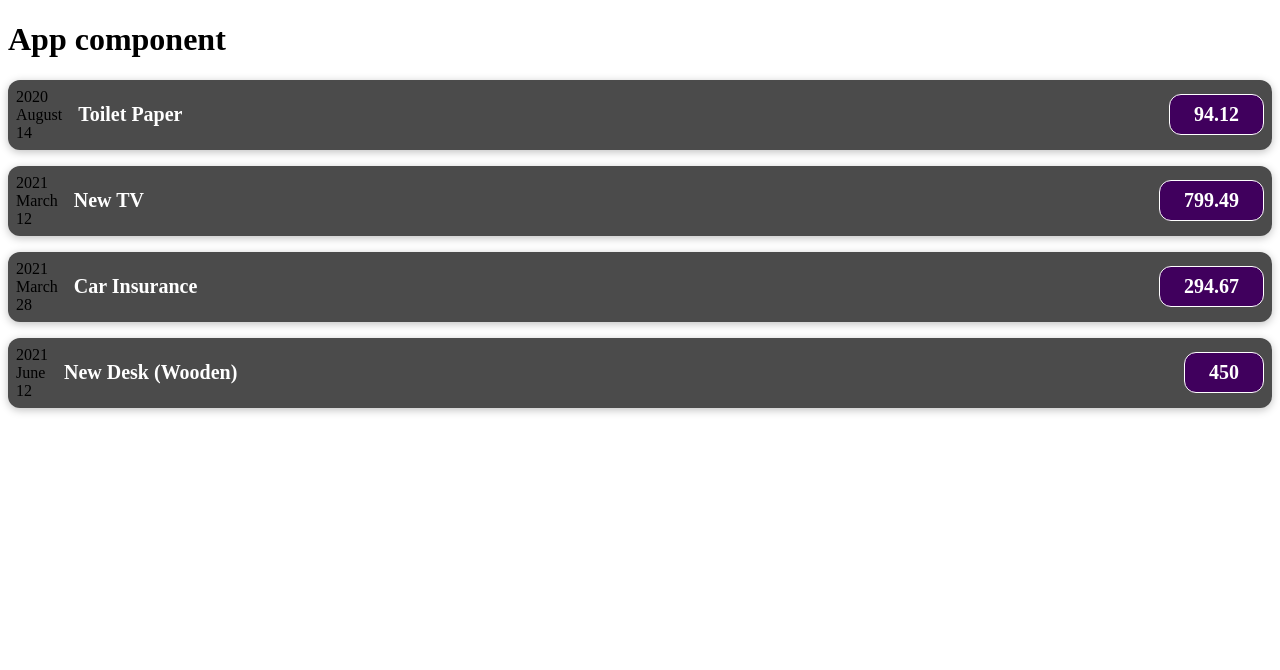
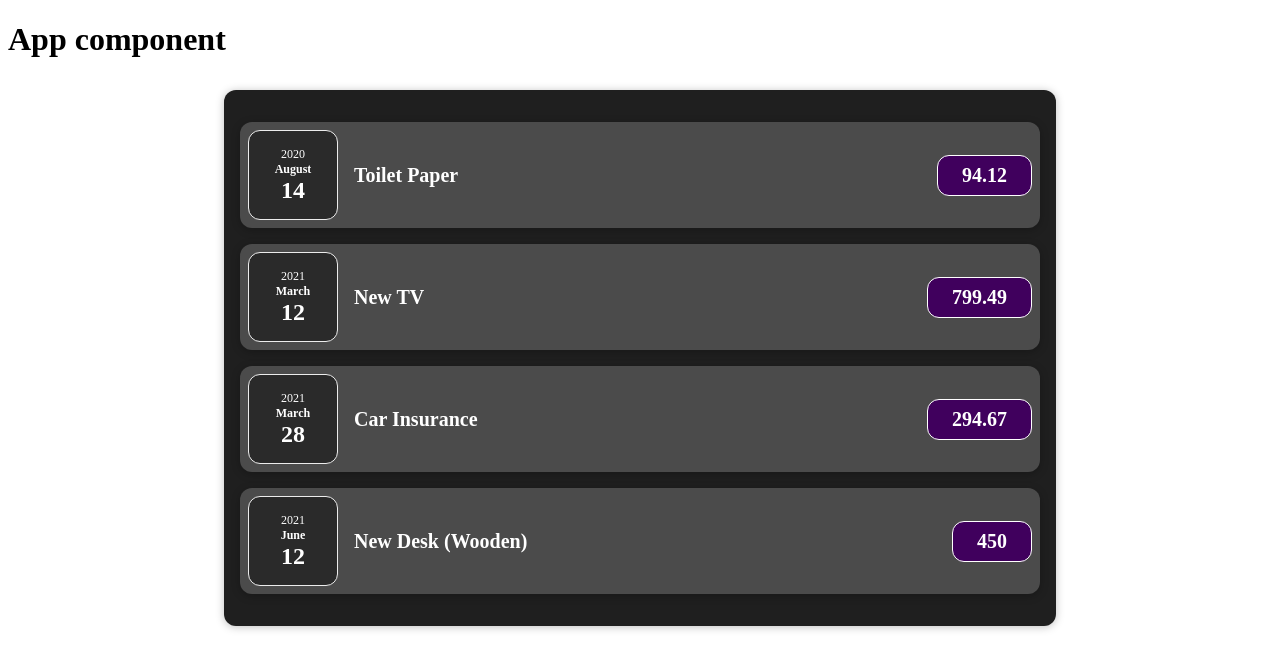
Before and after one commit to GzimAsani/ExpenseTracker, a React (Create React App) app: page / in a window 1280 px wide. Shown: the top 670 px of the page. Built offline with nearby package versions, Linux system fonts and the light colour scheme.

Commit message:
Updated/created new components, adding props and dividing work in smaller componenets

```diff
--- a/src/App.js
+++ b/src/App.js
@@ -1,4 +1,4 @@
-import ExpenseItem from "./components/expenseItem";
+import Expense from "./components/expenses";
 function App() {
   const expenses = [
     {
@@ -26,24 +26,7 @@
     <div className="App">
      <h1>App component</h1>
      <div>
-      <ExpenseItem title={expenses[0].title}
-                   amount={expenses[0].amount}
-                   date={expenses[0].date}
-      />
-      <ExpenseItem title={expenses[1].title}
-                   amount={expenses[1].amount}
-                   date={expenses[1].date}
-      />
-
-      <ExpenseItem title={expenses[2].title}
-                   amount={expenses[2].amount}
-                   date={expenses[2].date}
-      />
-
-      <ExpenseItem title={expenses[3].title}
-                   amount={expenses[3].amount}
-                   date={expenses[3].date}
-      />
+      < Expense data={expenses}/>
      </div>
     </div>
   );
--- a/src/components/expenseDate.js
+++ b/src/components/expenseDate.js
@@ -1,4 +1,5 @@
 import React from "react";
+import './expenseDate.css'
 
 const expenseDate = (props) => {
   const month = props.date.toLocaleString('en-US', { month: 'long' })
--- /dev/null
+++ b/src/components/expenses.css
@@ -0,0 +1,9 @@
+.expenses {
+  padding: 1rem;
+  background-color: rgb(31, 31, 31);
+  margin: 2rem auto;
+  width: 50rem;
+  max-width: 95%;
+  border-radius: 12px;
+  box-shadow: 0 1px 8px rgba(0, 0, 0, 0.25);
+}
--- /dev/null
+++ b/src/components/expenses.js
@@ -0,0 +1,31 @@
+import React from "react";
+import './expenses.css'
+import ExpenseItem from "./expenseItem";
+
+const Expenses = (props) => {
+
+  return (
+    <div className="expenses">
+      <ExpenseItem title={props.data[0].title}
+                   amount={props.data[0].amount}
+                   date={props.data[0].date}
+      />
+      <ExpenseItem title={props.data[1].title}
+                   amount={props.data[1].amount}
+                   date={props.data[1].date}
+      />
+
+      <ExpenseItem title={props.data[2].title}
+                   amount={props.data[2].amount}
+                   date={props.data[2].date}
+      />
+
+      <ExpenseItem title={props.data[3].title}
+                   amount={props.data[3].amount}
+                   date={props.data[3].date}
+      />
+    </div>
+  );
+};
+
+export default Expenses;
```
Also changed, not shown: src/components/expenseItem.js (line endings or trailing spaces).
